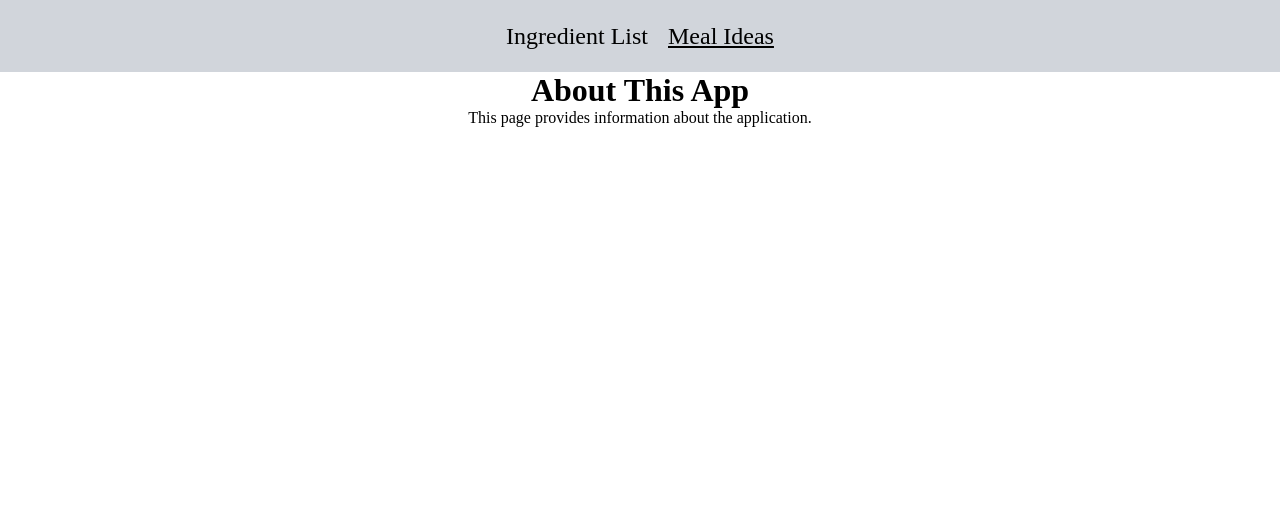
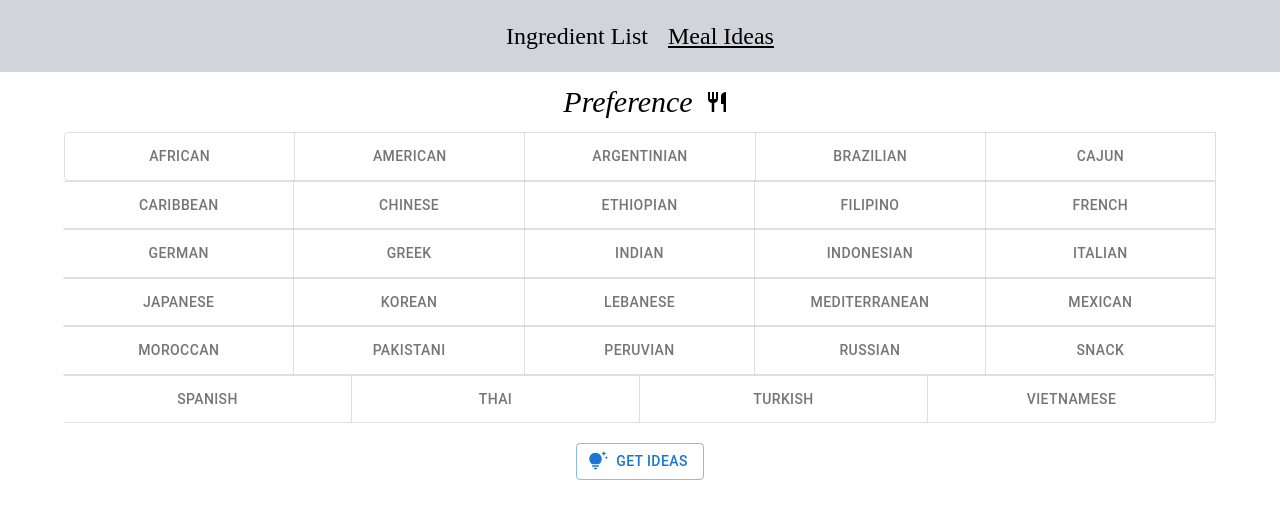
Before and after one commit to Satoshi-Sh/meal-idea-pod, a React (Vite) app in the folder frontend/: page /suggestions in a window 1280 px wide. Shown: the top 518 px of the page. Built offline with nearby package versions, Linux system fonts and the light colour scheme; no server answers.

Commit message:
Created preference buttons.

```diff
--- a/frontend/src/components/IngredientList.jsx
+++ b/frontend/src/components/IngredientList.jsx
@@ -43,7 +43,7 @@ const IngredientList = ({ foodItems, setFoodItems }) => {
 
   return (
     <div className="p-5">
-      <h2 className="text-3xl mb-4">Food Ingredients</h2>
+      <h2 className="text-3xl mt-8 mb-4">Food Ingredients</h2>
       <Grid2>
         {foodItems.map(([id, name, amount]) => (
           <Grid2 xs={12} sm={6} md={4} key={id}>
--- a/frontend/src/pages/home.jsx
+++ b/frontend/src/pages/home.jsx
@@ -20,7 +20,7 @@ const Home = () => {
   return (
     <div>
       <div className="flex justify-center">
-        <h1 className="text-3xl italic font-thin m-3">Meal Idea Pod</h1>
+        <h1 className="text-3xl italic font-thin m-5">Meal Idea Pod</h1>
         <Restaurant className="my-auto" />
       </div>
       <SubmissionForm setFoodItems={setFoodItems} />
--- a/frontend/src/pages/suggestions.jsx
+++ b/frontend/src/pages/suggestions.jsx
@@ -1,11 +1,96 @@
 // src/pages/About.jsx
-import React from 'react';
+import { useState, useEffect } from "react";
+import { Restaurant } from "@mui/icons-material";
+import { ToggleButton, ToggleButtonGroup, Button } from "@mui/material";
+import TipsAndUpdatesIcon from "@mui/icons-material/TipsAndUpdates";
+const API_KEY = import.meta.env.VITE_OPENAI_API_KEY;
 
 const Suggestions = () => {
+  const preferences = [
+    "African",
+    "American",
+    "Argentinian",
+    "Brazilian",
+    "Cajun",
+    "Caribbean",
+    "Chinese",
+    "Ethiopian",
+    "Filipino",
+    "French",
+    "German",
+    "Greek",
+    "Indian",
+    "Indonesian",
+    "Italian",
+    "Japanese",
+    "Korean",
+    "Lebanese",
+    "Mediterranean",
+    "Mexican",
+    "Moroccan",
+    "Pakistani",
+    "Peruvian",
+    "Russian",
+    "Snack",
+    "Spanish",
+    "Thai",
+    "Turkish",
+    "Vietnamese",
+  ];
+  const [selectedPreferences, setSelectedPreferences] = useState([]);
+  const [foodItems, setFoodItems] = useState([]);
+  useEffect(() => {
+    const storedItems = localStorage.getItem("foodItems");
+    if (storedItems && storedItems != "undefined") {
+      setFoodItems(JSON.parse(storedItems));
+    }
+  }, []);
+
+  const getIdeas = () => {
+    console.log(foodItems, selectedPreferences, API_KEY);
+  };
+  const handleToggle = (event, newPreferences) => {
+    setSelectedPreferences(newPreferences);
+  };
+
   return (
     <div>
-      <h1>About This App</h1>
-      <p>This page provides information about the application.</p>
+      <div className="flex items-center justify-center">
+        <h1 className="text-3xl italic font-thin m-3">Preference</h1>
+        <Restaurant className="my-auto" />
+      </div>
+      <div className="flex flex-wrap justify-center mx-auto">
+        <ToggleButtonGroup
+          value={selectedPreferences}
+          onChange={handleToggle}
+          aria-label="preferences"
+          sx={{ placeItems: "center", flexWrap: "wrap", width: "90%" }}
+        >
+          {preferences.map((preference) => (
+            <ToggleButton
+              key={preference}
+              value={preference}
+              aria-label={preference}
+              sx={{
+                flex: "1 1 20%",
+                width: "20%",
+                minWidth: "140px",
+                textAlign: "center", // Center text alignment
+              }}
+            >
+              {preference}
+            </ToggleButton>
+          ))}
+        </ToggleButtonGroup>
+      </div>
+      <Button
+        variant="outlined"
+        startIcon={<TipsAndUpdatesIcon />}
+        sx={{ margin: "20px" }}
+        onClick={getIdeas}
+      >
+        Get Ideas
+      </Button>
     </div>
   );
 };
```
